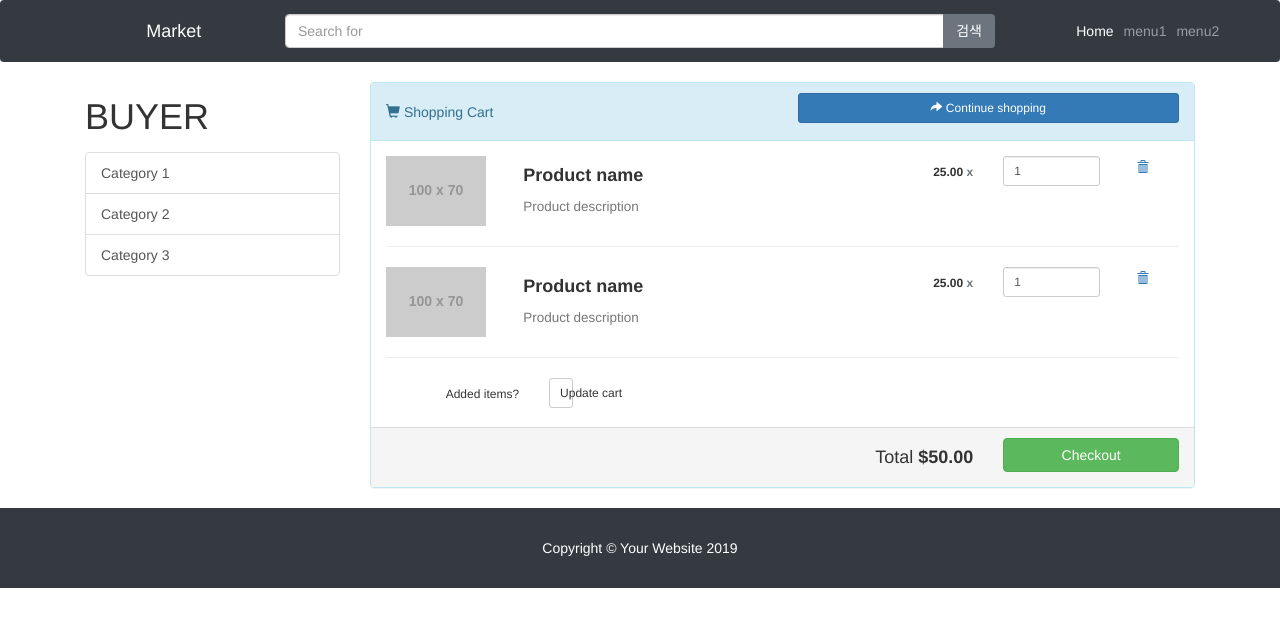
After one commit to ha012345/market, a Django app: page /buyer/wishlist in a window 1280 px wide. The commit adds this page. Shown: the top 627 px of the page. Run offline with Django 3.2, Linux system fonts and the light colour scheme; grey boxes labelled with a size stand in for pictures from a placeholder-image service; some libraries are stand-ins or nearby versions.

Commit message:
Buyer 검색기능 및 wishlist 템플릿 추가

```diff
--- a/market/views.py
+++ b/market/views.py
@@ -135,3 +135,6 @@ def product_changing(request, product_id) :
         product.photo = photo
     product.save()
     return redirect('main')
+
+def wishlist(request) :
+    return render(request, 'wishlist.html')
--- a/static/css/shop-homepage.css
+++ b/static/css/shop-homepage.css
@@ -4,5 +4,4 @@
  * Licensed under MIT (https://github.com/BlackrockDigital/startbootstrap-shop-homepage/blob/master/LICENSE)
  */
 body {
-  padding-top: 56px;
 }
--- a/templates/main.html
+++ b/templates/main.html
@@ -24,9 +24,6 @@
   <nav class="navbar navbar-expand-lg navbar-dark bg-dark fixed-top">
     <div class="container">
       <a class="navbar-brand" href="{% url 'main2' %}">SKKU Flea Market</a>
-      <button class="navbar-toggler" type="button" data-toggle="collapse" data-target="#navbarResponsive" aria-controls="navbarResponsive" aria-expanded="false" aria-label="Toggle navigation">
-        <span class="navbar-toggler-icon"></span>
-      </button>
       <div class="collapse navbar-collapse" id="navbarResponsive">
         <ul class="navbar-nav ml-auto">
           <li class="nav-item active">
--- /dev/null
+++ b/templates/wishlist.html
@@ -0,0 +1,182 @@
+{% load static %}
+<!DOCTYPE html>
+<html lang="en">
+
+<head>
+
+  <meta charset="utf-8">
+  <meta name="viewport" content="width=device-width, initial-scale=1, shrink-to-fit=no">
+  <meta name="description" content="">
+  <meta name="author" content="">
+
+  <title>Market</title>
+
+  <!-- Bootstrap core CSS -->
+
+  <link href="{% static 'vendor/bootstrap/css/bootstrap.min.css' %}" rel="stylesheet">
+  <link href="//netdna.bootstrapcdn.com/bootstrap/3.0.3/css/bootstrap.min.css" rel="stylesheet" id="bootstrap-css">
+
+  <!-- Custom styles for this template -->
+
+</head>
+<body>
+
+  <!-- Navigation -->
+  <nav class="navbar navbar-expand-lg navbar-dark bg-dark fixed-top">
+    <div class="container">
+      <div class="col-lg-1">
+        <a class="navbar-brand" href="{% url 'main' %}">Market</a>
+
+      </div>
+      <div class="col-lg-8">
+        <form action="" method="POST">
+            {% csrf_token %}
+      <div class="input-group">
+        <input type="text" name="word" class="form-control" placeholder="Search for">
+        <span class="input-group-btn">
+          <button class="btn btn-secondary" type="submit">검색</button>
+        </span>
+      </div>
+        </form>
+
+      </div>
+
+      <div class="collapse navbar-collapse col-lg-1" id="navbarResponsive">
+        <ul class="navbar-nav ml-auto">
+          <li class="nav-item active">
+            <a class="nav-link" href="#">Home
+              <span class="sr-only">(current)</span>
+            </a>
+          </li>
+          <li class="nav-item">
+            <a class="nav-link" href="wishlist">menu1</a>
+          </li>
+          <li class="nav-item">
+            <a class="nav-link" href="">menu2</a>
+          </li>
+        </ul>
+      </div>
+
+</div>
+    </div>
+  </nav>
+
+  <div class="container">
+
+    <div class="row">
+
+      <div class="col-lg-3">
+
+        <h1 class="my-4">BUYER</h1>
+
+          <div class="list-group">
+          <a href="" class="list-group-item">Category 1</a>
+            <a href="" class="list-group-item">Category 2</a>
+              <a href="" class="list-group-item">Category 3</a>
+        </div>
+
+      </div>
+
+		<div class="col-lg-9">
+			<div class="panel panel-info">
+				<div class="panel-heading">
+					<div class="panel-title">
+						<div class="row">
+							<div class="col-xs-6">
+								<h5><span class="glyphicon glyphicon-shopping-cart"></span> Shopping Cart</h5>
+							</div>
+							<div class="col-xs-6">
+								<button type="button" class="btn btn-primary btn-sm btn-block">
+									<span class="glyphicon glyphicon-share-alt"></span> Continue shopping
+								</button>
+							</div>
+						</div>
+					</div>
+				</div>
+				<div class="panel-body">
+					<div class="row">
+						<div class="col-xs-2"><img class="img-responsive" src="http://placehold.it/100x70">
+						</div>
+						<div class="col-xs-4">
+							<h4 class="product-name"><strong>Product name</strong></h4><h4><small>Product description</small></h4>
+						</div>
+						<div class="col-xs-6">
+							<div class="col-xs-6 text-right">
+								<h6><strong>25.00 <span class="text-muted">x</span></strong></h6>
+							</div>
+							<div class="col-xs-4">
+								<input type="text" class="form-control input-sm" value="1">
+							</div>
+							<div class="col-xs-2">
+								<button type="button" class="btn btn-link btn-xs">
+									<span class="glyphicon glyphicon-trash"> </span>
+								</button>
+							</div>
+						</div>
+					</div>
+					<hr>
+					<div class="row">
+						<div class="col-xs-2"><img class="img-responsive" src="http://placehold.it/100x70">
+						</div>
+						<div class="col-xs-4">
+							<h4 class="product-name"><strong>Product name</strong></h4><h4><small>Product description</small></h4>
+						</div>
+						<div class="col-xs-6">
+							<div class="col-xs-6 text-right">
+								<h6><strong>25.00 <span class="text-muted">x</span></strong></h6>
+							</div>
+							<div class="col-xs-4">
+								<input type="text" class="form-control input-sm" value="1">
+							</div>
+							<div class="col-xs-2">
+								<button type="button" class="btn btn-link btn-xs">
+									<span class="glyphicon glyphicon-trash"> </span>
+								</button>
+							</div>
+						</div>
+					</div>
+					<hr>
+					<div class="row">
+						<div class="text-center">
+							<div class="col-xs-9">
+								<h6 class="text-right">Added items?</h6>
+							</div>
+							<div class="col-xs-3">
+								<button type="button" class="btn btn-default btn-sm btn-block">
+									Update cart
+								</button>
+							</div>
+						</div>
+					</div>
+				</div>
+				<div class="panel-footer">
+					<div class="row text-center">
+						<div class="col-xs-9">
+							<h4 class="text-right">Total <strong>$50.00</strong></h4>
+						</div>
+						<div class="col-xs-3">
+							<button type="button" class="btn btn-success btn-block">
+								Checkout
+							</button>
+						</div>
+					</div>
+				</div>
+			</div>
+		</div>
+	</div>
+</div>
+
+</div>
+
+<footer class="py-5 bg-dark">
+  <div class="container">
+    <p class="m-0 text-center text-white">Copyright &copy; Your Website 2019</p>
+  </div>
+  <!-- /.container -->
+</footer>
+<!-- Bootstrap core JavaScript -->
+<script src="{% static 'vendor/jquery/jquery.min.js' %}"></script>
+<script src="{% static 'vendor/bootstrap/js/bootstrap.bundle.min.js' %}"></script>
+</body>
+
+</html>
--- a/untitled1/urls.py
+++ b/untitled1/urls.py
@@ -28,6 +28,7 @@ urlpatterns = [
     path('', views.login, name='login'),
     path('seller/', views.main, name='main'),
     path('buyer/', views.main2, name='main2'),
+    path('buyer/wishlist', views.wishlist, name='wishlist'),
     path('seller/write', views.write, name='write_post'),
     path('seller/write/posting', views.posting, name='posting'),
     path('seller/post=<int:product_id>', views.seller_product, name='seller_product'),
```
Also changed, not shown: templates/main2.html (+20 -27 lines), db.sqlite3.
